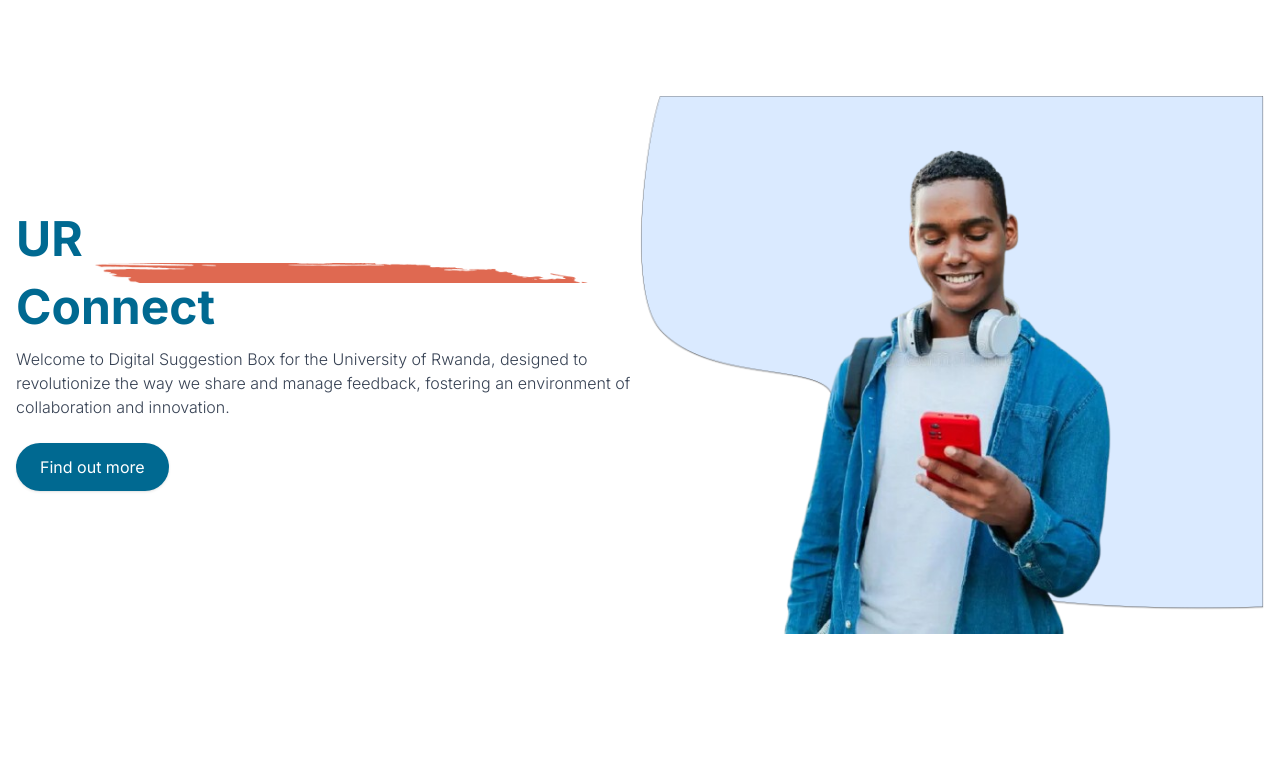
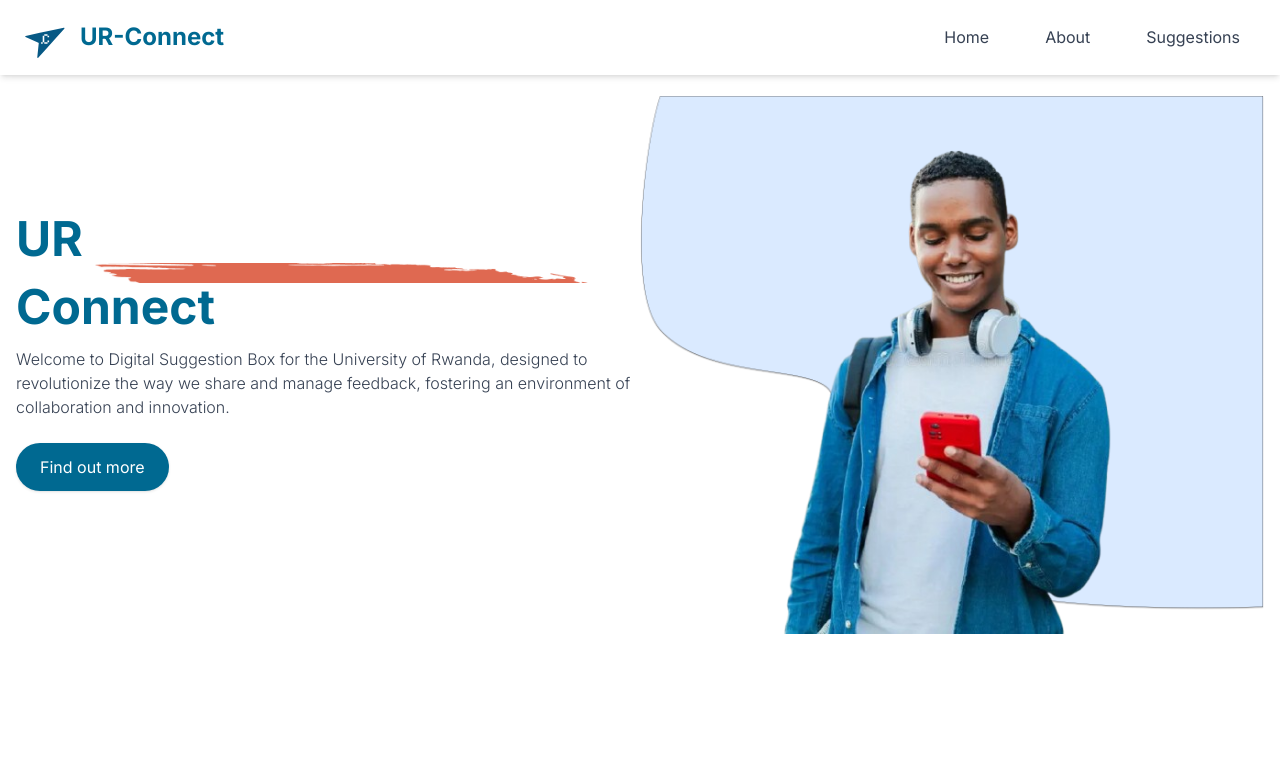
Before and after one commit to regisminani/urconnect, a React (Vite) app: page / in a window 1280 px wide. Shown: the top 768 px of the page. Built offline with nearby package versions, Linux system fonts and the light colour scheme.

Commit message:
re-added nav bar

```diff
--- a/src/App.tsx
+++ b/src/App.tsx
@@ -19,6 +19,7 @@
 import LayoutTwo from "./components/Admin/LayoutTwo";
 import HomeAdmin from "./components/Admin/HomeAdmin";
 import AnsweredSuggestion from "./components/Admin/AnsweredSuggestion";
+import Navbar from "./components/HomePage/Navbar";
 
 function App() {
   return (
@@ -64,6 +65,7 @@
 
         </Routes>
       </BrowserRouter>
+      <Navbar/>
       <ToastContainer position="top-right" autoClose={3000} />
     </div>
   );
```
